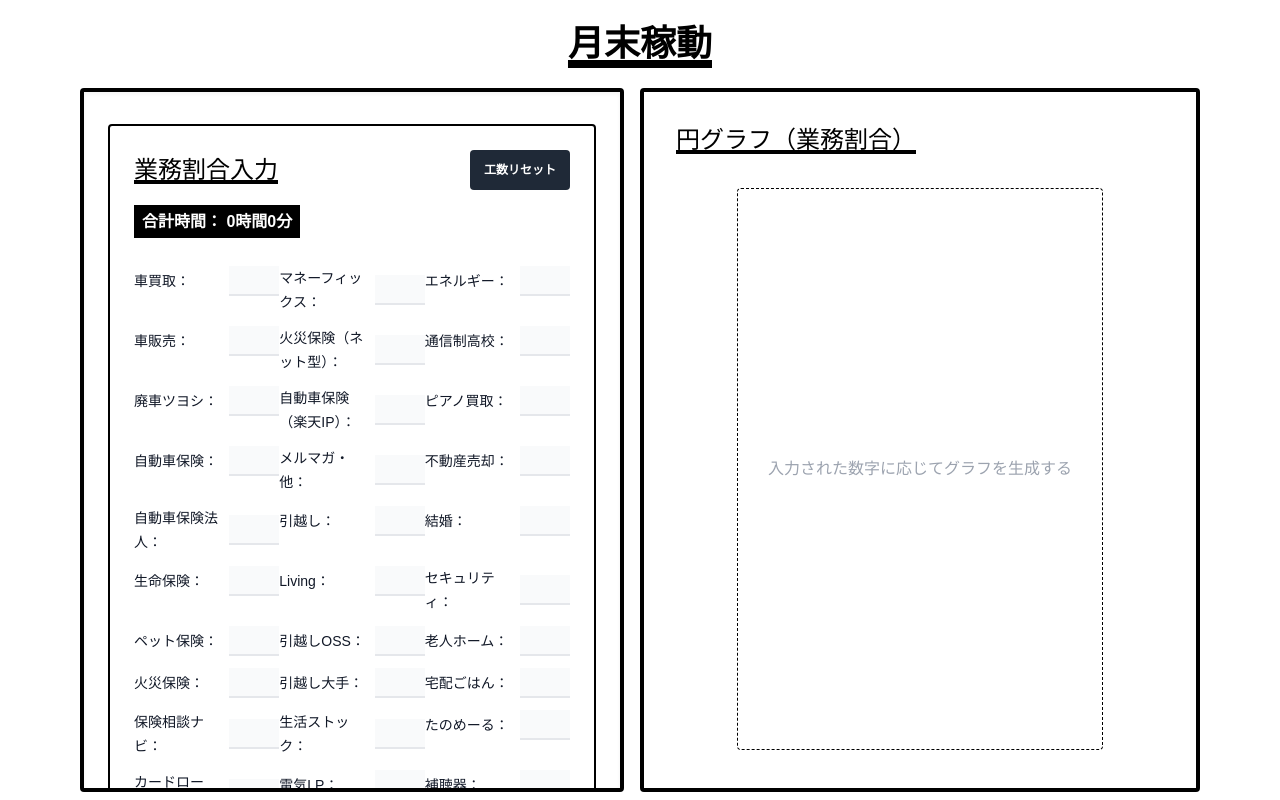
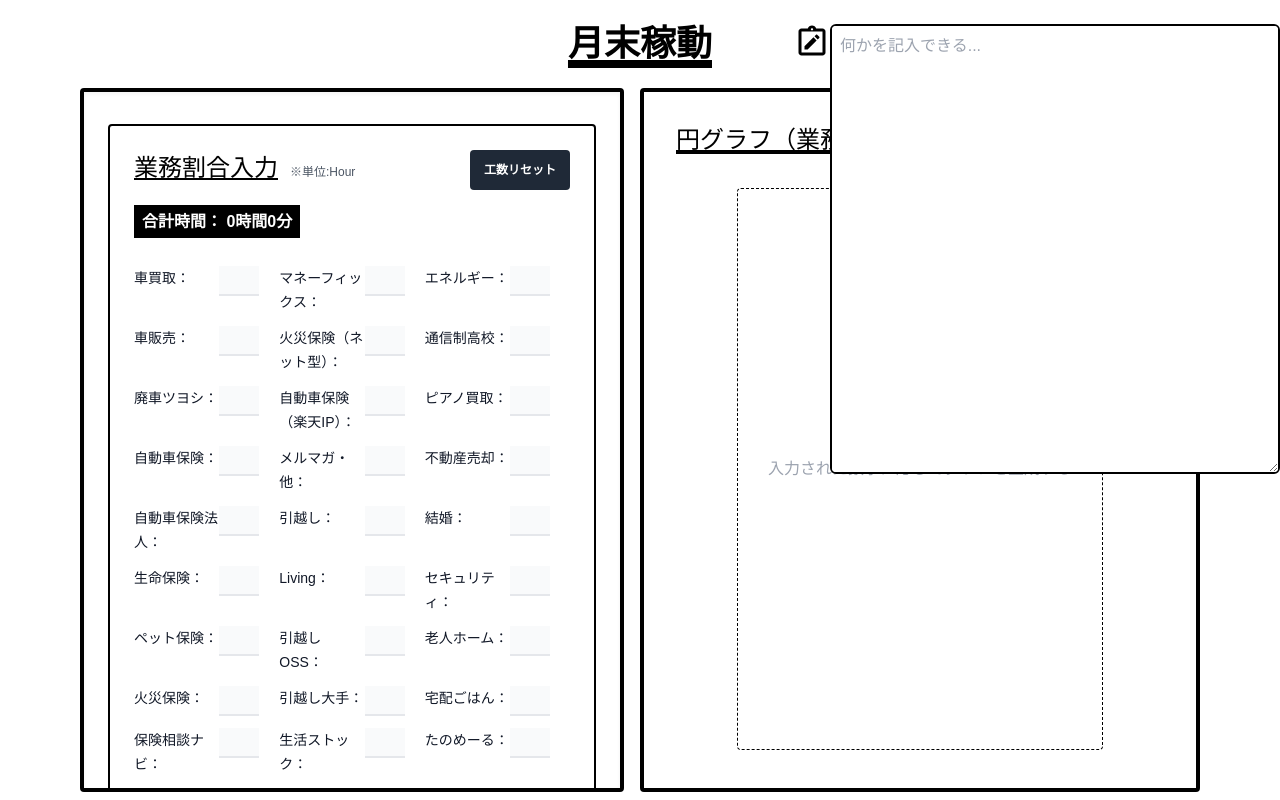
Before and after one commit to ppppppsmash/end-of-month_performance, a React (Create React App) app in the folder client/: page / in a window 1280 px wide. Built offline with nearby package versions, Linux system fonts and the light colour scheme.

Commit message:
fix: 入力単位補足

```diff
--- a/client/package.json
+++ b/client/package.json
@@ -15,6 +15,7 @@
     "react": "^18.2.0",
     "react-chartjs-2": "^5.2.0",
     "react-dom": "^18.2.0",
+    "react-icons": "^4.8.0",
     "react-scripts": "5.0.1",
     "tailwind-scrollbar": "^3.0.0",
     "typescript": "^4.9.5",
--- a/client/src/App.tsx
+++ b/client/src/App.tsx
@@ -6,6 +6,7 @@
 import { Chart as ChartJS, ArcElement, Tooltip, Legend } from 'chart.js';
 import { Pie } from 'react-chartjs-2';
 import { isNumberOnly } from './utils/InputValidation';
+import Note from './components/Note';
 ChartJS.register(ArcElement, Tooltip, Legend);
 
 const App: FC = (): JSX.Element => {
@@ -161,13 +162,14 @@
   };
 
   return (
-    <div className="font-ibm">
+    <div className="relative font-ibm">
+      <Note />
       <Title title={title} />
       <div className="lg:flex block flex-wrap w-full lg:space-x-4 items:center px-20">
         <div className="flex-1 lg:w-5/12 w-full border-4 border-solid rounded border-black px-6 py-8 overflow-x-none h-[88vh] overflow-y-scroll shadow-inner scrollbar-thin dark:scrollbar-thumb-black dark:scrollbar-track-gray-200">
           <div className="bg-white mb-12 border-2 border-solid border-black rounded p-6">
             <div className="mb-4 flex items-center justify-between">
-              <h2 className="text-2xl underline decoration-4">業務割合入力</h2>
+              <h2 className="text-2xl decoration-4"><span className='underline'>業務割合入力</span><small className='text-[12px] text-gray-600'>　※単位:Hour</small></h2>
               <Button name="工数リセット" onClick={handlePercentageReset} />
             </div>
             <div className='my-5'>
@@ -181,7 +183,7 @@
           </div>
           <div className="bg-white mb-12 border-2 border-solid border-black rounded p-6">
             <div className="mb-4 flex items-center justify-between">
-              <h2 className="text-2xl underline decoration-4">保険関連業務工数入力</h2>
+              <h2 className="text-2xl decoration-4"><span className='underline'>保険関連業務工数入力</span><small className='text-[12px] text-gray-600'>　※単位:Hour</small></h2>
               <Button name="工数リセット" onClick={handleTimeOnlyReset} />
             </div>
             <div className='my-5'>
--- a/client/src/components/Input.tsx
+++ b/client/src/components/Input.tsx
@@ -11,14 +11,14 @@
     return (
         <div className="relative gap-x-2 w-4/12">
             <>
-            <div className="flex mt-3 items-center">
+            <div className="flex mt-3 items-top">
                 <div className="text-sm leading-6 w-40">
                     <label className="font-medium text-gray-900">{label}：</label>
                 </div>
-                <div>
+                <div className='mr-5'>
                     <input
                         type="text"
-                        className='bg-gray-50 outline-none p-0 w-[50px] h-[30px]
+                        className='bg-gray-50 outline-none p-0 w-[40px] h-[30px]
                         border-b-2 border-black-300 text-sm
                         focus:border-b-2 focus:border-black'
                          value={time}
--- /dev/null
+++ b/client/src/components/Note.tsx
@@ -0,0 +1,67 @@
+import { FC, useEffect, useRef, useState } from 'react'
+import { MdOutlineNoteAlt } from 'react-icons/md'
+
+interface Props {}
+
+const NOTE_OPEN_WIDTH = 'w-[500px]'
+const NOTE_CLOSE_WIDTH = 'hidden'
+const NOTE_VISIBILITY = 'note-visibility'
+
+const Note: FC<Props> = (props): JSX.Element => {
+  const noteRef = useRef<HTMLDivElement>(null)
+  const [visible, setVisible] = useState(false)
+
+  const toggleNav = (visibility: boolean) => {
+    const { current: currentNav } = noteRef
+    if(!currentNav) return
+
+    const { classList } = currentNav
+    if(visibility) {
+      // noteコンポーネントを隠す
+      classList.remove(NOTE_OPEN_WIDTH)
+      classList.add(NOTE_CLOSE_WIDTH)
+    } else {
+      classList.add(NOTE_OPEN_WIDTH)
+      classList.remove(NOTE_CLOSE_WIDTH)
+    }
+  }
+
+  const updateNavState = () => {
+    toggleNav(visible)
+    const newState = !visible
+    setVisible(newState)
+    localStorage.setItem(NOTE_VISIBILITY, JSON.stringify(newState))
+  }
+
+  useEffect(() => {
+    const navState = localStorage.getItem(NOTE_VISIBILITY)
+    if(navState !== null) {
+      const newState = JSON.parse(navState)
+      setVisible(newState)
+      toggleNav(!newState)
+    } else {
+      setVisible(true)
+    }
+  }, [])
+
+  return (
+    <div className='absolute top-6 right-0 transition z-50'>
+      <div className='flex justify-end'>
+        <div>
+          <MdOutlineNoteAlt className='transition hover:scale-[0.9] bg-white' size={36}
+          onClick={updateNavState}
+        />
+        </div>
+
+        <div ref={noteRef} className='bg-white border-2 border-black w-[450px] h-[450px] rounded-md'>
+          <textarea
+            className='w-full h-full p-2 text-gray-800 bg-white rounded transition'
+            placeholder='何かを記入できる...'
+          ></textarea>
+        </div>
+      </div>
+    </div>
+  )
+}
+
+export default Note
```
Also changed, not shown: 1 other file (tests, documents, lock files or other folders).
